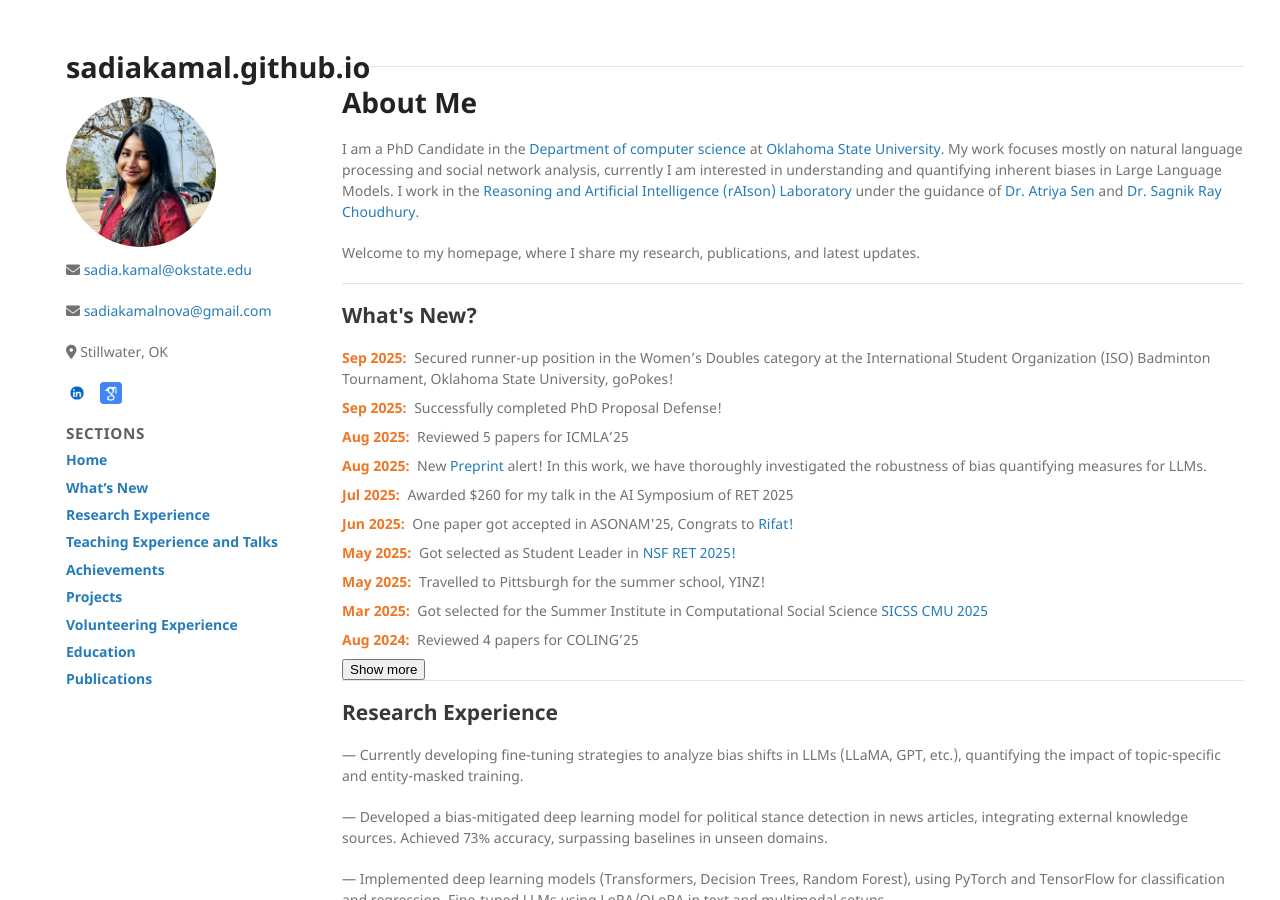
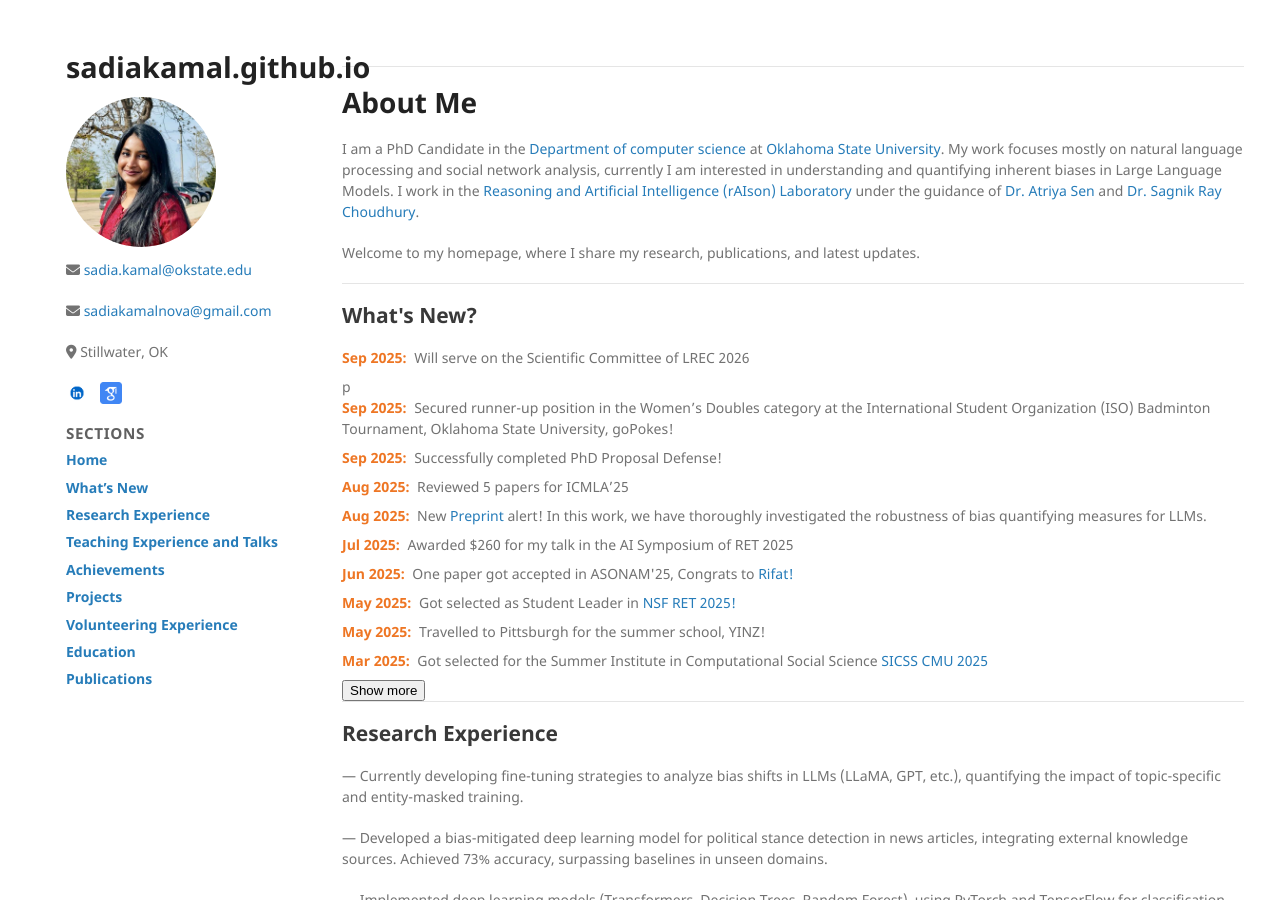
Before and after one commit to sadiakamal/sadiakamal.github.io, a Jekyll site: the page built from index.md, in a window 1280 px wide and 900 px high. Built offline with Jekyll 4.4.1, drawn with Linux system fonts in a browser that asks for light colours; the repository's description, which GitHub fills in, is left out.

Commit message:
Update index.md

```diff
--- a/index.md
+++ b/index.md
@@ -15,6 +15,7 @@ Welcome to my homepage, where I share my research, publications, and latest upda
 ---
 <h2>What's New?</h2>
 <div id="whats-new">
+  <p><span class="date">Sep 2025:</span> Will serve on the Scientific Committee of LREC 2026</p>p
   <p><span class="date">Sep 2025:</span> Secured runner-up position in the Women’s Doubles category at the International Student Organization (ISO) Badminton Tournament, Oklahoma State University, goPokes!</p>
   <p><span class="date">Sep 2025:</span> Successfully completed PhD Proposal Defense!</p>
   <p><span class="date">Aug 2025:</span> Reviewed 5 papers for ICMLA’25</p>
```
